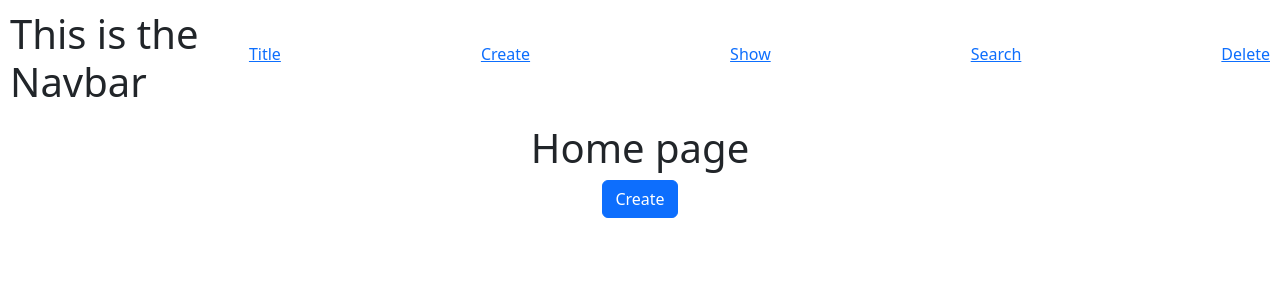
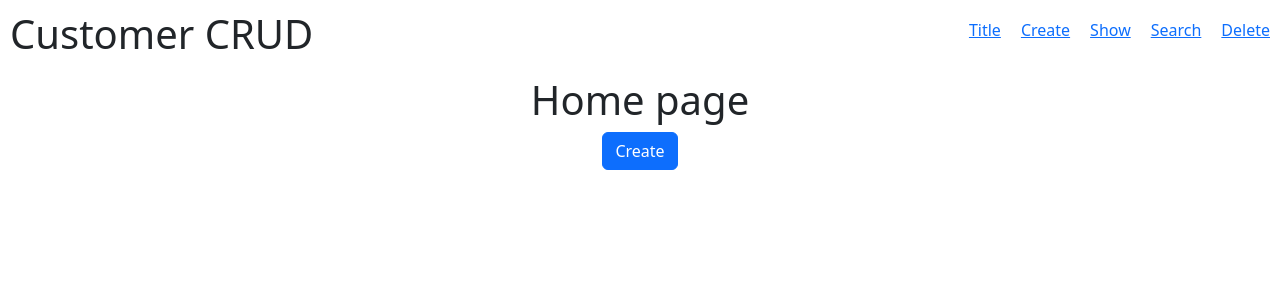
Before and after one commit to Achchutan-S/fswad-front, a React (Create React App) app: page / in a window 1280 px wide. Shown: the top 300 px of the page. Built offline with nearby package versions, Linux system fonts and the light colour scheme.

Commit message:
Update only the title Navbar.js

```diff
--- a/src/Components/Navbar.js
+++ b/src/Components/Navbar.js
@@ -13,13 +13,13 @@ function Navbar() {
         padding: "10px",
       }}
     >
-      <h1>This is the Navbar</h1>
+      <h1>Customer CRUD</h1>
       <ul
         style={{
           listStyleType: "none",
           display: "flex",
           flexDirection: "row",
-          gap: "200px",
+          gap: "20px",
         }}
       >
         <li>
```
